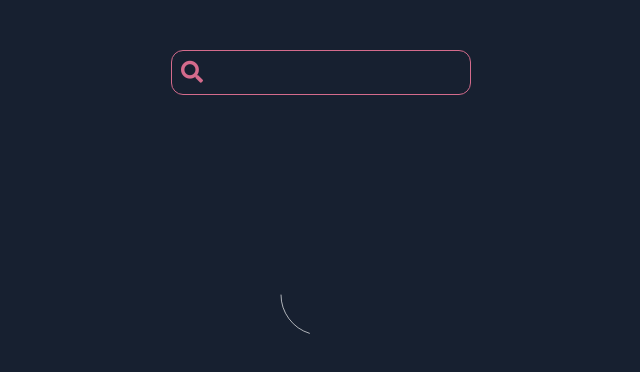
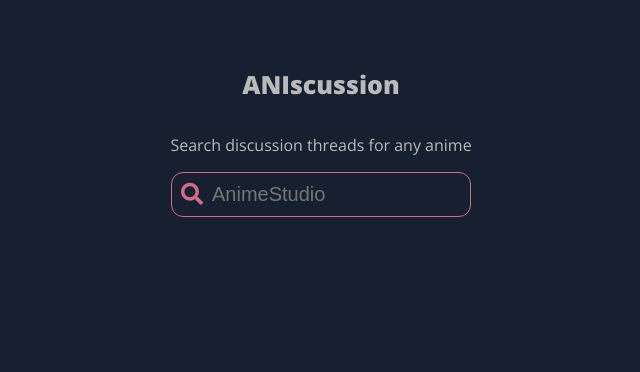
Before and after one commit to reynaldo-00/suspensify-anilist, a React (Create React App) app: page / in a window 1280 px wide. Shown: the top 372 px of the page, without its empty margins (319-959 px from the left). Built offline with nearby package versions, Linux system fonts and the light colour scheme; no server answers; what react-cache would draw is missing.

Commit message:
:zap: switched to searching by anime instead of studio

```diff
--- a/src/components/App.js
+++ b/src/components/App.js
@@ -2,7 +2,8 @@ import React, { Component } from 'react';
 import styled from 'styled-components';
 import { Route } from 'react-router-dom';
 import Studio from './Studio';
-import Header from './Header';
+// import SearchBar from './SearchBar';
+import Home from './Home/Home';
 import AnimeDetails from './AnimeDetails';
 import StudioDetails from './StudioDetails';
 
@@ -44,12 +45,19 @@ class App extends Component {
             path="/"
             exact
             render={props => (
+              <Home {...props} />
+            )}
+          />
+          {/* <Route
+            path="/"
+            exact
+            render={props => (
               <>
-                <Header search={this.state.search} onChange={this.onChangeHandler} />
+                <SearchBar search={this.state.search} onChange={this.onChangeHandler} />
                 {!this.state.search.length ? this.displayStudios(props) : this.displaySearchResults(props)}
               </>
             )}
-          />
+          /> */}
 
           <Route
             path="/anime/:id"
--- a/src/components/Anime.js
+++ b/src/components/Home/Anime.js
@@ -1,10 +1,6 @@
 import React, { Component } from 'react';
 import styled, {css} from'styled-components';
-import { graphql } from 'react-apollo';
 import { unstable_createResource as createResource } from 'react-cache';
-
-import { getAnime } from '../queries/queries';
-import Loading from './Loading';
 
 const imageSource = createResource(source => new Promise(resolve => {
     const img = new Image();
@@ -19,51 +15,25 @@ const Img = ({src, alt, ...props}) => {
 
 class Anime extends Component {
 
-    goToAnime = (e, id) => {
-        e.preventDefault();
-        this.props.history.push(`/anime/${id}`);
-    }
-
-    displayAnime = () => {
-        const data = this.props.data  || {};
-        const media = data.Media || {};
-        const coverImage = media.coverImage || '';
-        return data.loading || data === undefined
-            ? (
-                <Container index={this.props.index}>
-                    <Filter />
-                    <Loading/>
-                </Container>
-            )
-            : (
-                <Container index={this.props.index} onClick={e => this.goToAnime(e, media.id)}>
+    render() {
+        const {id, coverImage, title} = this.props.animeInfo;
+        return (
+            <Container onClick={e => this.props.animeClicked(e, id)}>
                 <React.Suspense fallback={
-                        <img src={coverImage.medium} alt={media.title.userPreferred} />
+                    <img src={coverImage.medium} alt={title.userPreferred} />
                 }>
-                        <Img src={coverImage.large} alt={media.title.userPreferred} />
+                    <Img src={coverImage.large} alt={title.userPreferred} />
                 </React.Suspense>
                 <Filter />
                 <Info>
-                        <h2>{media.title.userPreferred}</h2>
+                    <h2>{title.userPreferred}</h2>
                 </Info>
             </Container>
         );
     }
-
-    render() {
-        return this.displayAnime();
-    }
 }
 
-export default graphql(getAnime, {
-    options: props => {
-        return {
-            variables: {
-                id: props.id
-            }
-        }
-    }
-})(Anime);
+export default Anime;
 
 
 const Container = styled.section`
--- a/src/components/AnimeList.js
+++ b/src/components/Home/AnimeList.js
@@ -6,7 +6,14 @@ class AnimeList extends Component {
     render() {
         return (
             <Container>
-                {this.props.nodes.map((node, index) => <Anime key={node.id} id={node.id} index={index} {...this.props}/>)}
+                {this.props.nodes.map((node, index) =>
+                    <Anime
+                        key={node.id}
+                        animeInfo={node}
+                        index={index}
+                        animeClicked={this.props.animeClicked}
+                    />
+                )}
             </Container>
         );
     }
--- /dev/null
+++ b/src/components/Home/Home.js
@@ -0,0 +1,54 @@
+import React, { Component } from 'react';
+import styled from 'styled-components';
+import SearchBar from './SearchBar';
+import SearchResult from './SearchResult';
+
+class Home extends Component {
+    constructor(props) {
+        super(props);
+        this.state = {
+            search: ''
+        }
+    }
+
+    changeHandler = (e) => {
+        e.preventDefault();
+        this.setState({[e.target.name]: e.target.value});
+    }
+
+    render() {
+        return (
+            <Container>
+                <Title>ANIscussion</Title>
+                <Info>Search discussion threads for any anime</Info>
+                <SearchBar search={this.state.search} onChange={this.changeHandler}/>
+                {
+                    this.state.search.length
+                        ? <SearchResult search={this.state.search} {...this.props} />
+                        : <></>
+                }
+            </Container>
+        );
+    }
+}
+
+export default Home;
+
+const Container = styled.div`
+    width: 100%;
+    height: 100%;
+    display: flex;
+    flex-direction: column;
+    justify-content: flex-start;
+    align-items: center;
+`;
+
+const Title = styled.h1`
+    font-weight: 800;
+    font-size: 25px;
+`;
+
+const Info = styled.p`
+    font-size: 16px;
+    font-weight: 400;
+`;
--- a/src/components/Header.js
+++ b/src/components/Home/SearchBar.js
@@ -1,22 +1,23 @@
 import React from 'react';
 import styled from 'styled-components';
 
-const Header = ({search, onChange}) => {
+const SearchBar = ({search, onChange}) => {
 
     return (
         <Container>
             <i className="fas fa-search"></i>
             <Container.Input
+                name='search'
                 type="text"
-                placeHolder="AnimeStudio"
+                placeholder="AnimeStudio"
                 value={search}
-                onChange={e => onChange(e.target.value)}
+                onChange={e => onChange(e)}
             />
         </Container>
     );
 }
 
-export default Header;
+export default SearchBar;
 
 const Container = styled.div`
     width: 300px;
--- /dev/null
+++ b/src/components/Home/SearchResult.js
@@ -0,0 +1,36 @@
+import React, { Component } from 'react';
+import { graphql } from 'react-apollo';
+
+import Loading from '../Loading';
+import AnimeList from './AnimeList';
+import { getAnimeSearch } from '../../queries/queries'
+
+class SearchResult extends Component {
+
+    animeClicked = (e, id) => {
+        e.preventDefault();
+        this.props.history.push(`/anime/${id}`);
+    }
+
+    render() {
+        const data = this.props.data  || {};
+
+        return data.loading || data === undefined
+        ? (<Loading />)
+        : (
+            <div>
+                <AnimeList nodes={data.Page.media} animeClicked={this.animeClicked}/>
+            </div>
+        )
+    }
+}
+
+export default graphql(getAnimeSearch, {
+    options: props => {
+        return {
+            variables: {
+                search: props.search
+            }
+        }
+    }
+})(SearchResult);
--- a/src/components/Studio.js
+++ b/src/components/Studio.js
@@ -2,7 +2,7 @@ import React, { Component } from 'react';
 import { graphql } from 'react-apollo';
 import styled, {css} from 'styled-components';
 import { getStudios } from '../queries/queries';
-import AnimeList from './AnimeList';
+import AnimeList from './Home/AnimeList';
 import Loading from './Loading';
 
 class Studio extends Component {
--- a/src/queries/queries.js
+++ b/src/queries/queries.js
@@ -52,3 +52,28 @@ export const getAnimeDetails = gql`
         }
     }
 `;
+
+export const getAnimeSearch = gql`
+    query($search: String!){
+        Page (page: 1, perPage: 12) {
+            pageInfo {
+                total
+                currentPage
+                lastPage
+                hasNextPage
+                perPage
+            }
+            media (search: $search, sort: SCORE_DESC,) {
+                id
+                title {
+                    userPreferred
+                }
+                coverImage {
+                    large
+                    medium
+                }
+                averageScore
+            }
+        }
+    }
+`;
```
Lines whose indentation alone changed are shown as unchanged.
